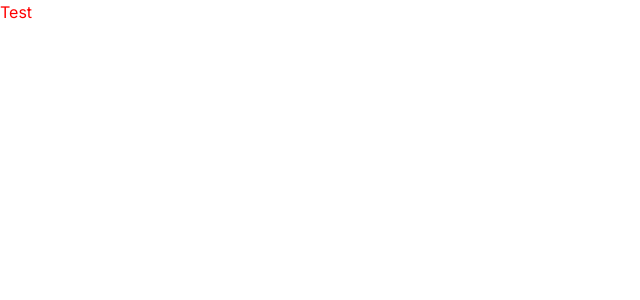
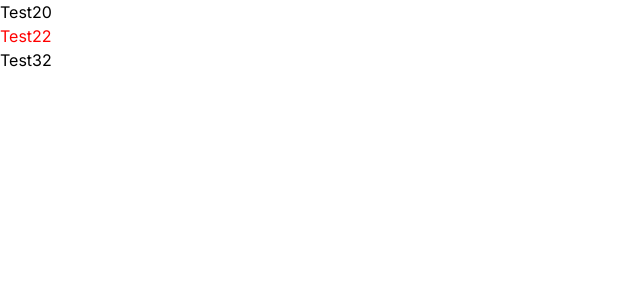
Before and after one commit to zRosies/sport-app, a Next.js app: page / in a window 1280 px wide. Shown: the top 300 px of the page, without its empty margins (0-640 px from the left). Built offline with nearby package versions, Linux system fonts and the light colour scheme.

Commit message:
adicionado header e footer

```diff
--- a/src/app/layout.tsx
+++ b/src/app/layout.tsx
@@ -1,6 +1,9 @@
 import type { Metadata } from "next";
 import { Inter } from "next/font/google";
 import "./globals.css";
+import Header from "@/ui/home/header";
+import Footer from "@/ui/home/footer";
+
 
 const inter = Inter({ subsets: ["latin"] });
 
@@ -16,7 +19,12 @@ export default function RootLayout({
 }>) {
   return (
     <html lang="en">
-      <body className={inter.className}>{children}</body>
+
+      <body className={inter.className}>
+      <Header/>
+      {children}
+      <Footer/>
+      </body>
     </html>
   );
 }
--- a/src/app/page.tsx
+++ b/src/app/page.tsx
@@ -7,7 +7,7 @@ export default function Home() {
   return (
     <>
       <main>
-        <p className={variable.test}>Test</p>
+        <p className={variable.test}>Test22</p>
       </main>
     </>
   );
--- /dev/null
+++ b/src/ui/home/footer.tsx
@@ -0,0 +1,12 @@
+import Image from "next/image";
+
+export default function Footer() {
+
+  return (
+    <>
+      <main>
+        <p>Test32</p>
+      </main>
+    </>
+  );
+}
--- /dev/null
+++ b/src/ui/home/header.tsx
@@ -0,0 +1,12 @@
+import Image from "next/image";
+
+export default function Header() {
+
+  return (
+    <>
+      <main>
+        <p>Test20</p>
+      </main>
+    </>
+  );
+}
```
Also changed, not shown: 1 other file (tests, documents, lock files or other folders).
